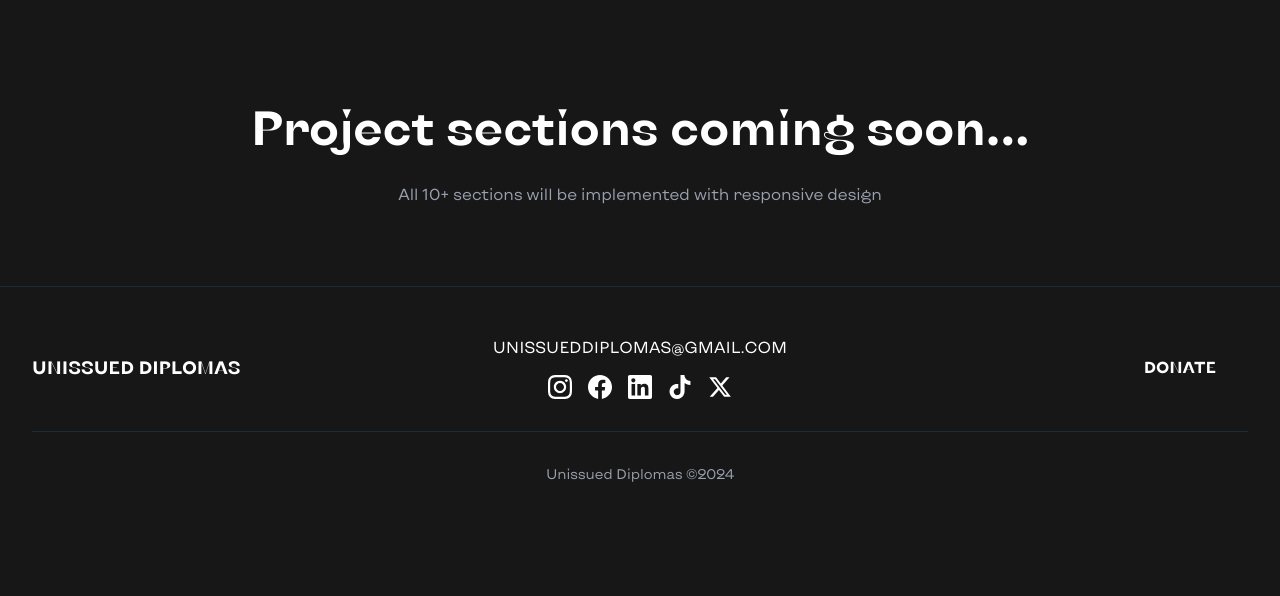
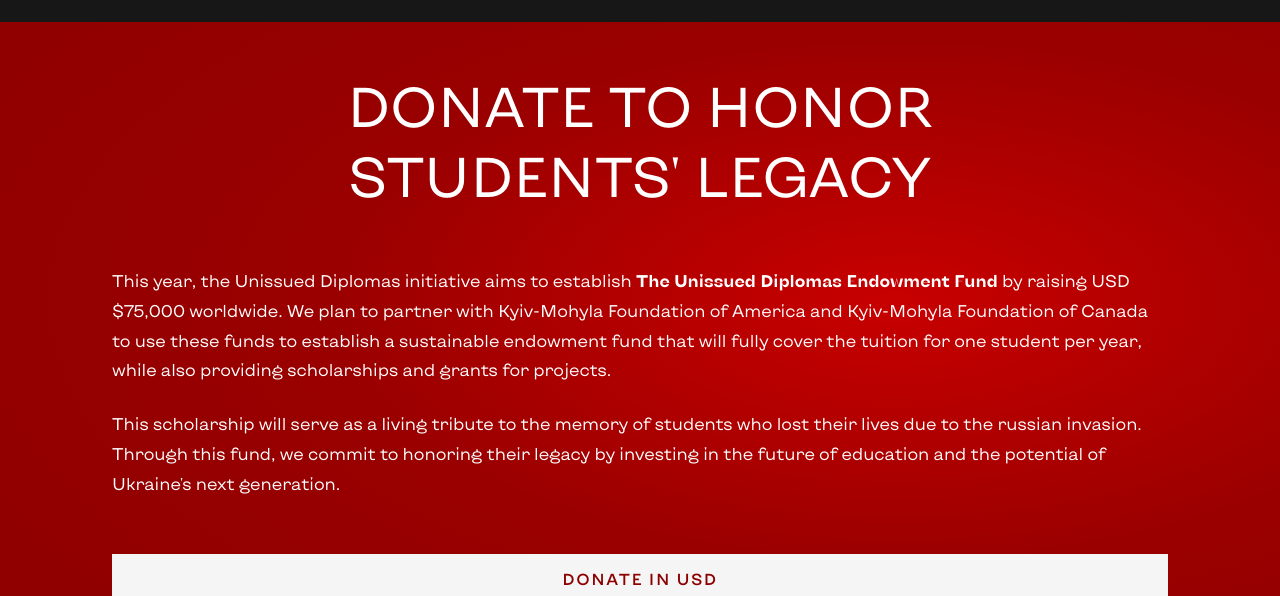
Before and after one commit to dmytroborbotko-pets/unissued_diplomas_site, a React app in the folder frontend/: page / in a window 1280 px wide. Shown: the part 3104-3700 px from the top of the page. Before the commit the page ends 3636 px from the top, so only its background shows below. Built offline with nearby package versions, Linux system fonts and the light colour scheme; the HTML template or start-up script is replaced by a standard one.

Commit message:
feat: implement donate part of landing

```diff
--- /dev/null
+++ b/frontend/src/components/DonateSection.jsx
@@ -0,0 +1,67 @@
+export const DonateSection = () => {
+  return (
+    <section
+      className="w-full text-theme-text"
+      style={{
+        background:
+          "radial-gradient(ellipse at 70% 40%, #c80000 0%, #9a0000 45%, var(--color-theme-donate-bg) 100%)",
+      }}
+    >
+      <div className="max-w-[1080px] mx-auto px-4 mobile-xs:px-3 py-6 mobile-sm:py-8 tablet:py-12">
+        {/* Heading */}
+        <h2 className="font-heading font-normal uppercase text-center leading-tight mb-10 tablet:mb-14
+          text-[28px] mobile-sm:text-[36px] tablet:text-[48px] tablet-md:text-[52px] desktop:text-[56px]">
+          Donate to honor
+          <br />
+          Students&apos; Legacy
+        </h2>
+
+        {/* Body text */}
+        <div className="mx-auto space-y-6 text-[15px] mobile-sm:text-[16px] tablet:text-[17px] leading-7 tablet:leading-[1.75]">
+          <p>
+            This year, the Unissued Diplomas initiative aims to establish{" "}
+            <strong className="font-bold">
+              The Unissued Diplomas Endowment Fund
+            </strong>{" "}
+            by raising USD $75,000 worldwide. We plan to partner with
+            Kyiv-Mohyla Foundation of America and Kyiv-Mohyla Foundation of
+            Canada to use these funds to establish a sustainable endowment fund
+            that will fully cover the tuition for one student per year, while
+            also providing scholarships and grants for projects.
+          </p>
+          <p>
+            This scholarship will serve as a living tribute to the memory of
+            students who lost their lives due to the russian invasion. Through
+            this fund, we commit to honoring their legacy by investing in the
+            future of education and the potential of Ukraine&apos;s next
+            generation.
+          </p>
+        </div>
+
+        {/* Buttons */}
+        <div className="mx-auto mt-10 tablet:mt-14 flex flex-col gap-4">
+          <a
+            href="#donate-usd"
+            className="block w-full py-2 tablet:py-3 text-center uppercase tracking-widest font-[500]
+              text-[14px] mobile-sm:text-[15px] tablet:text-[16px]
+              bg-theme-accent text-theme-donate-bg
+              border border-theme-accent
+              transition-colors duration-200 hover:bg-transparent hover:text-theme-accent"
+          >
+            Donate in USD
+          </a>
+          <a
+            href="#donate-cad"
+            className="block w-full py-2 tablet:py-3 text-center uppercase tracking-widest font-[500]
+              text-[14px] mobile-sm:text-[15px] tablet:text-[16px]
+              bg-theme-accent text-theme-donate-bg
+              border border-theme-accent
+              transition-colors duration-200 hover:bg-transparent hover:text-theme-accent"
+          >
+            Donate in CAD
+          </a>
+        </div>
+      </div>
+    </section>
+  );
+};
--- a/frontend/src/components/Main.jsx
+++ b/frontend/src/components/Main.jsx
@@ -3,6 +3,7 @@
 import { Achievements } from "./Achievements";
 import { HallOfDiplomas } from "./HallOfDiplomas";
 import { ExhibitionMap } from "./ExhibitionMap";
+import { DonateSection } from "./DonateSection";
 
 export const Main = () => {
   return (
@@ -101,6 +102,7 @@
       <Achievements />
       <HallOfDiplomas />
       <ExhibitionMap />
+      <DonateSection />
     </section>
   );
 };
--- a/frontend/src/index.css
+++ b/frontend/src/index.css
@@ -45,6 +45,7 @@
   --color-theme-border: #ffffff;
   --color-theme-text: #ffffff;
   --color-theme-text-muted: #e5e5e5;
+  --color-theme-donate-bg: #8c0000; /* deep crimson used as the dark anchor for the donate section gradient */
 
   /* Font family variables - change these to update fonts throughout the app */
   --font-heading: "KyivType Sans", system-ui, sans-serif;
```
